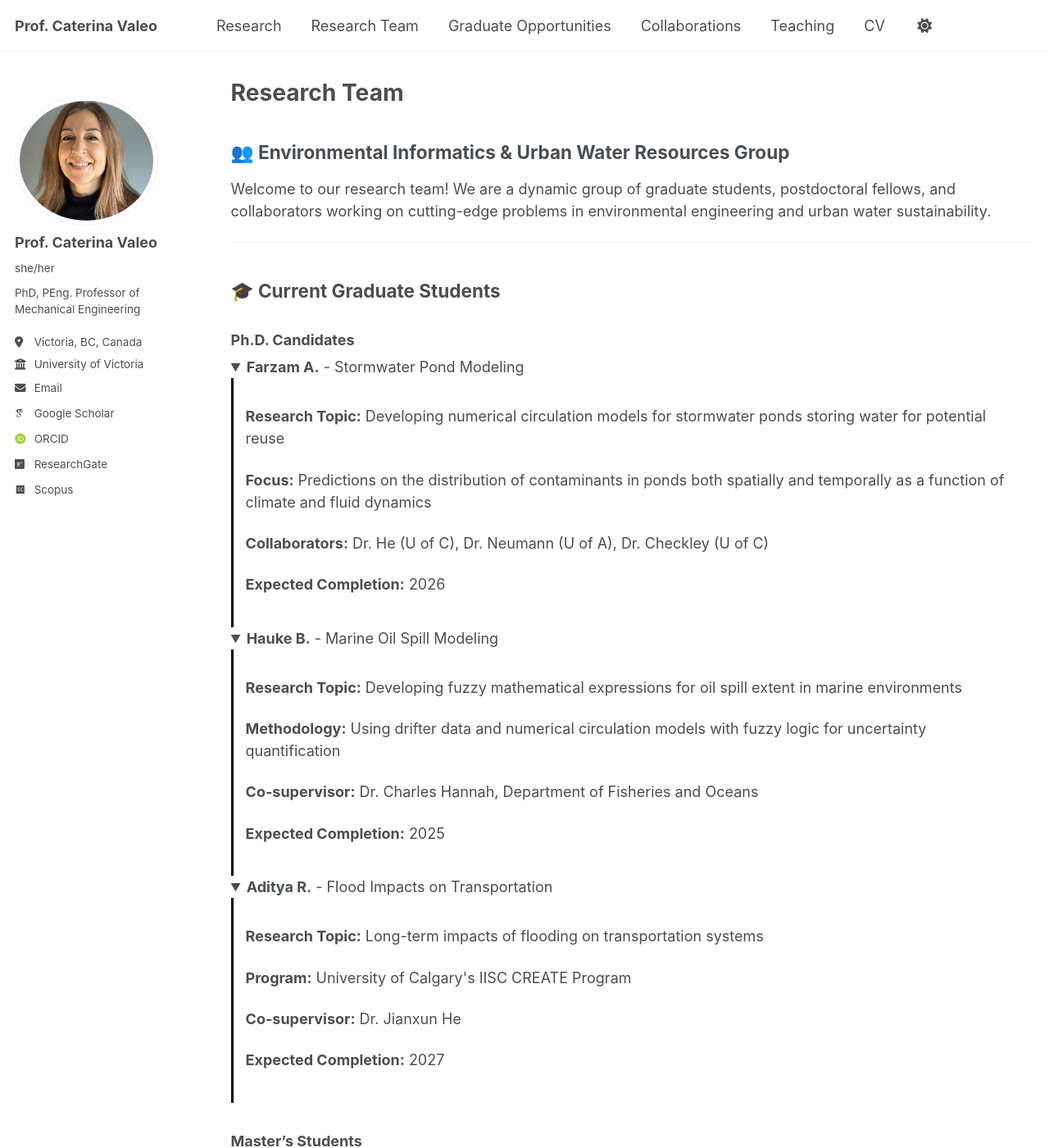
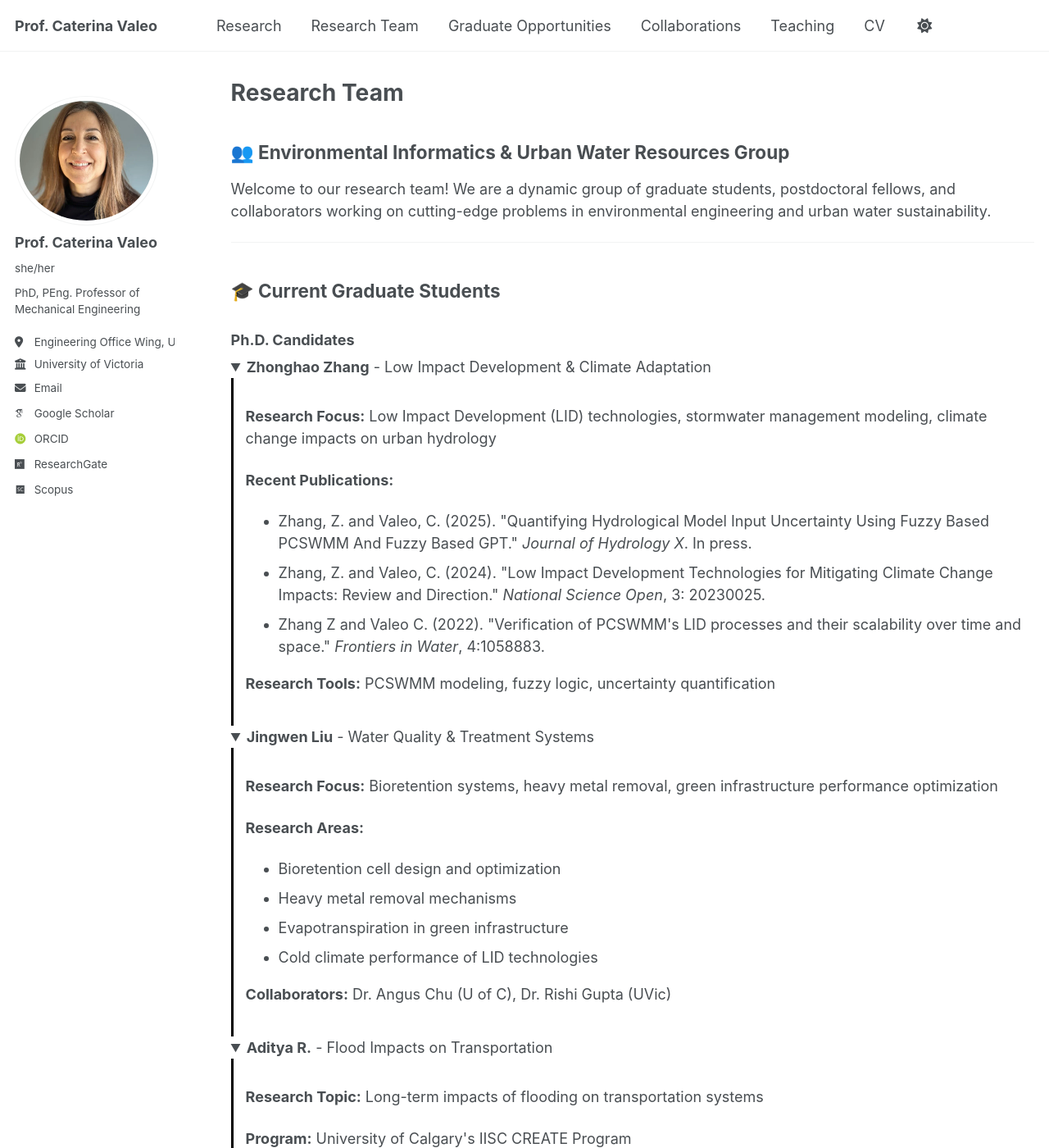
Before and after one commit to hoz666/CV, a Jekyll site: the page built from _pages/research-team.md, in a window 1280 px wide and 1400 px high. Shown: the whole window at 82% size. Built offline with Jekyll 4.4.1, drawn with Linux system fonts in a browser that asks for light colours; some web fonts are replaced; a script that is not in the unit is left out; some of the changed text lies outside the part shown.

Commit message:
Final refinements: fix desktop display, update students, simplify UI, rewrite Research page, update footer and sitemap

```diff
--- a/_config.yml
+++ b/_config.yml
@@ -27,7 +27,7 @@
   name             : "Prof. Caterina Valeo"
   pronouns         : "she/her"
   bio              : "PhD, PEng. Professor of Mechanical Engineering"
-  location         : "Victoria, BC, Canada"
+  location         : "Engineering Office Wing, University of Victoria"
   employer         : "University of Victoria"
   uri              : # URL
   email            : "valeo@uvic.ca"
--- a/_data/navigation.yml
+++ b/_data/navigation.yml
@@ -9,7 +9,7 @@
 
 main:
   - title: "Research"
-    url: /publications/
+    url: /research/
 
   - title: "Research Team"
     url: /research-team/
--- a/_includes/footer.html
+++ b/_includes/footer.html
@@ -1,6 +1,6 @@
 {% include base_path %}
 
-{% if site.author.github or site.author.bitbucket or site.atom_feed.hide != true %}
+{% if site.author.github or site.author.bitbucket %}
 <div class="page__footer-follow">
   <ul class="social-icons">
     {% if site.data.ui-text[site.locale].follow_label %}
@@ -12,13 +12,10 @@
     {% if site.author.bitbucket %}
       <li><a href="http://bitbucket.org/{{ site.author.bitbucket }}"><i class="fab fa-bitbucket" aria-hidden="true"></i> Bitbucket</a></li>
     {% endif %}
-    {% if site.atom_feed.hide != true %}
-    <li><a href="{% if site.atom_feed.path %}{{ site.atom_feed.path }}{% else %}{{ base_path }}/feed.xml{% endif %}"><i class="fa fa-fw fa-rss-square" aria-hidden="true"></i> {{ site.data.ui-text[site.locale].feed_label | default: "Feed" }}</a></li>
-    {% endif %}
   </ul>
 </div>
 {% endif %}
 
 <div class="page__footer-copyright">
-  &copy; {{ site.time | date: '%Y' }} {{ site.name | default: site.title }}. {{ site.data.ui-text[site.locale].powered_by | default: "Powered by" }} <a href="http://jekyllrb.com" rel="nofollow">Jekyll</a> &amp; <a href="https://github.com/academicpages/academicpages.github.io">AcademicPages</a>. <span style="font-size: 0.85em; color: #999;">Website by <a href="https://zhonghaoz.ca" rel="nofollow" style="color: #999;">Zhonghao</a></span>
+  &copy; {{ site.time | date: '%Y' }} {{ site.name | default: site.title }}. {{ site.data.ui-text[site.locale].powered_by | default: "Powered by" }} <a href="https://zhonghaoz.ca" rel="nofollow">Zhonghao</a> → <a href="http://jekyllrb.com" rel="nofollow">Jekyll</a> → <a href="https://github.com/academicpages/academicpages.github.io">Academic Pages</a>
 </div>
--- a/_pages/research-team.md
+++ b/_pages/research-team.md
@@ -16,22 +16,31 @@
 ### **Ph.D. Candidates**
 
 <details open>
-<summary><strong>Farzam A.</strong> - Stormwater Pond Modeling</summary>
+<summary><strong>Zhonghao Zhang</strong> - Low Impact Development & Climate Adaptation</summary>
 <div style="padding: 15px; border-left: 3px solid #000;">
-<p><strong>Research Topic:</strong> Developing numerical circulation models for stormwater ponds storing water for potential reuse</p>
-<p><strong>Focus:</strong> Predictions on the distribution of contaminants in ponds both spatially and temporally as a function of climate and fluid dynamics</p>
-<p><strong>Collaborators:</strong> Dr. He (U of C), Dr. Neumann (U of A), Dr. Checkley (U of C)</p>
-<p><strong>Expected Completion:</strong> 2026</p>
+<p><strong>Research Focus:</strong> Low Impact Development (LID) technologies, stormwater management modeling, climate change impacts on urban hydrology</p>
+<p><strong>Recent Publications:</strong></p>
+<ul>
+  <li>Zhang, Z. and Valeo, C. (2025). "Quantifying Hydrological Model Input Uncertainty Using Fuzzy Based PCSWMM And Fuzzy Based GPT." <em>Journal of Hydrology X</em>. In press.</li>
+  <li>Zhang, Z. and Valeo, C. (2024). "Low Impact Development Technologies for Mitigating Climate Change Impacts: Review and Direction." <em>National Science Open</em>, 3: 20230025.</li>
+  <li>Zhang Z and Valeo C. (2022). "Verification of PCSWMM's LID processes and their scalability over time and space." <em>Frontiers in Water</em>, 4:1058883.</li>
+</ul>
+<p><strong>Research Tools:</strong> PCSWMM modeling, fuzzy logic, uncertainty quantification</p>
 </div>
 </details>
 
 <details open>
-<summary><strong>Hauke B.</strong> - Marine Oil Spill Modeling</summary>
+<summary><strong>Jingwen Liu</strong> - Water Quality & Treatment Systems</summary>
 <div style="padding: 15px; border-left: 3px solid #000;">
-<p><strong>Research Topic:</strong> Developing fuzzy mathematical expressions for oil spill extent in marine environments</p>
-<p><strong>Methodology:</strong> Using drifter data and numerical circulation models with fuzzy logic for uncertainty quantification</p>
-<p><strong>Co-supervisor:</strong> Dr. Charles Hannah, Department of Fisheries and Oceans</p>
-<p><strong>Expected Completion:</strong> 2025</p>
+<p><strong>Research Focus:</strong> Bioretention systems, heavy metal removal, green infrastructure performance optimization</p>
+<p><strong>Research Areas:</strong></p>
+<ul>
+  <li>Bioretention cell design and optimization</li>
+  <li>Heavy metal removal mechanisms</li>
+  <li>Evapotranspiration in green infrastructure</li>
+  <li>Cold climate performance of LID technologies</li>
+</ul>
+<p><strong>Collaborators:</strong> Dr. Angus Chu (U of C), Dr. Rishi Gupta (UVic)</p>
 </div>
 </details>
 
@@ -40,8 +49,7 @@
 <div style="padding: 15px; border-left: 3px solid #000;">
 <p><strong>Research Topic:</strong> Long-term impacts of flooding on transportation systems</p>
 <p><strong>Program:</strong> University of Calgary's IISC CREATE Program</p>
-<p><strong>Co-supervisor:</strong> Dr. Jianxun He</p>
-<p><strong>Expected Completion:</strong> 2027</p>
+<p><strong>Co-supervisor:</strong> Dr. Jianxun He (U of C)</p>
 </div>
 </details>
 
@@ -52,7 +60,6 @@
 <div style="padding: 15px; border-left: 3px solid #000;">
 <p><strong>Research Topic:</strong> Bioretention of heavy metals and evapotranspiration in bioretention cells</p>
 <p><strong>Focus:</strong> Performance optimization of green infrastructure for stormwater treatment</p>
-<p><strong>Expected Completion:</strong> 2025</p>
 </div>
 </details>
 
@@ -60,8 +67,7 @@
 <summary><strong>Sarah Q.</strong> - Building Thermal Performance</summary>
 <div style="padding: 15px; border-left: 3px solid #000;">
 <p><strong>Research Topic:</strong> Evaluating instruments for thermal heat transfer monitoring in walls</p>
-<p><strong>Co-supervisor:</strong> Dr. Phalguni Mukhopadhyaya</p>
-<p><strong>Expected Completion:</strong> 2025</p>
+<p><strong>Co-supervisor:</strong> Dr. Phalguni Mukhopadhyaya (UVic)</p>
 </div>
 </details>
 
@@ -70,7 +76,6 @@
 <div style="padding: 15px; border-left: 3px solid #000;">
 <p><strong>Research Topic:</strong> Hydraulic models of treatment ponds in series for treating polluted runoff</p>
 <p><strong>Focus:</strong> Optimization of pond configuration and design parameters</p>
-<p><strong>Expected Completion:</strong> 2026</p>
 </div>
 </details>
 
```
Also changed, not shown: _pages/cv.md (+21 -29 lines), _pages/research.md (added, +140 -0 lines), assets/css/custom.css (+6 -1 lines).
